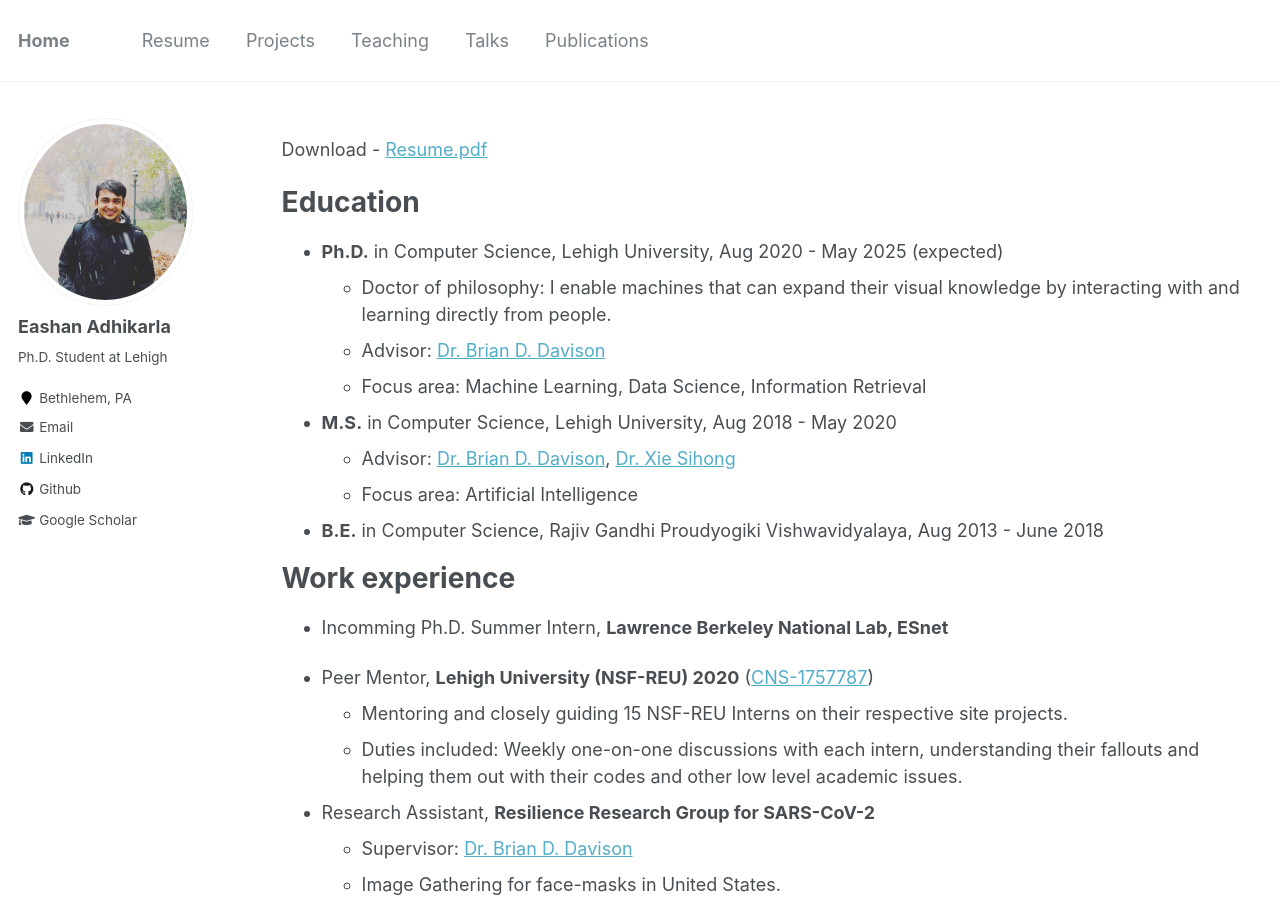
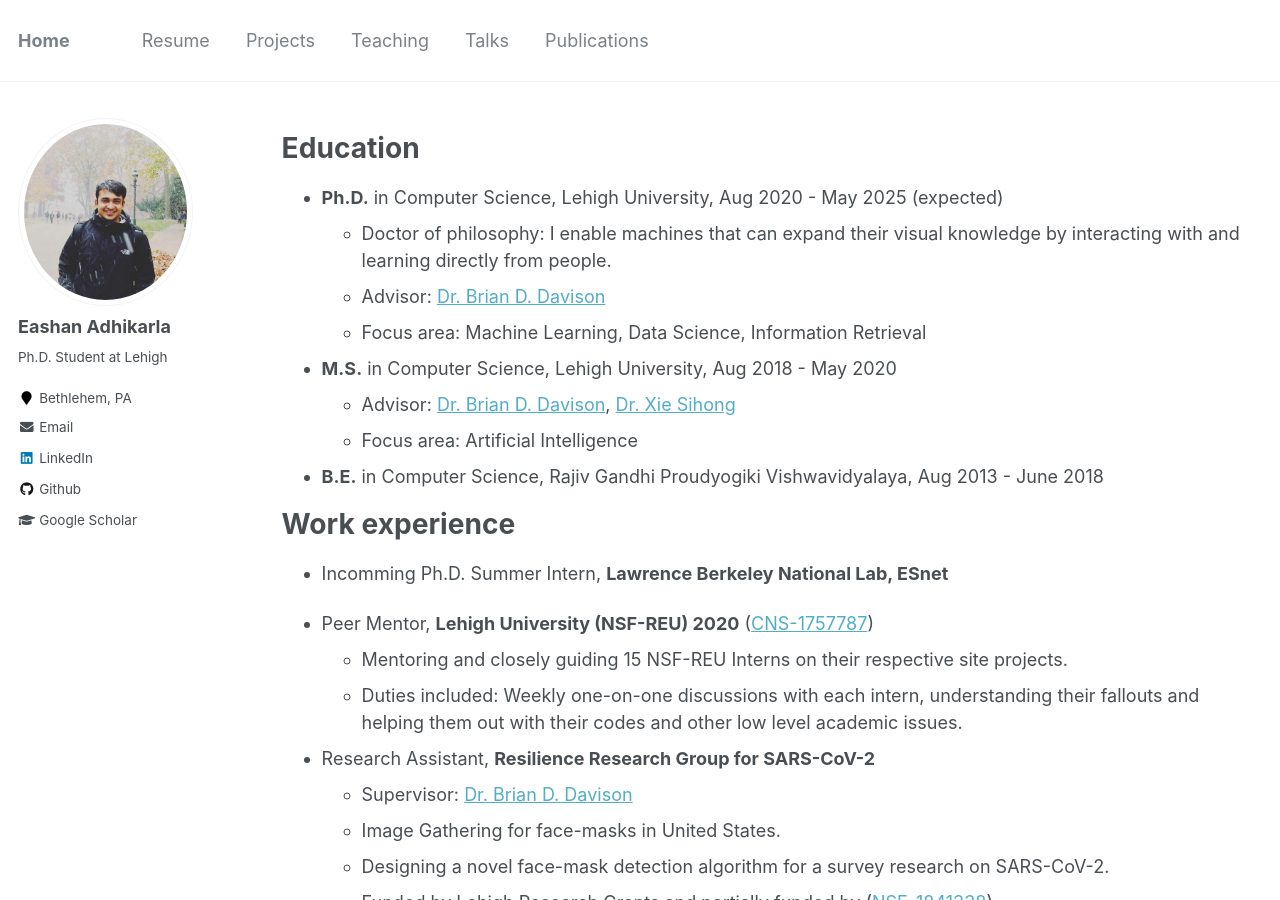
Before and after one commit to eashanadhikarla/eashanadhikarla.github.io, a Jekyll site: the page built from _pages/cv.md, in a window 1280 px wide and 900 px high. Built offline with Jekyll 4.4.1, drawn with Linux system fonts in a browser that asks for light colours.

Commit message:
project updated

```diff
--- a/_pages/cv.md
+++ b/_pages/cv.md
@@ -9,7 +9,7 @@ redirect_from:
 
 {% include base_path %}
 
-Download - [Resume.pdf](https://eashanadhikarla.github.io/files/Resume.pdf)
+<!-- Download - [Resume.pdf](https://eashanadhikarla.github.io/files/resume.pdf) -->
 
 Education
 ======
```
